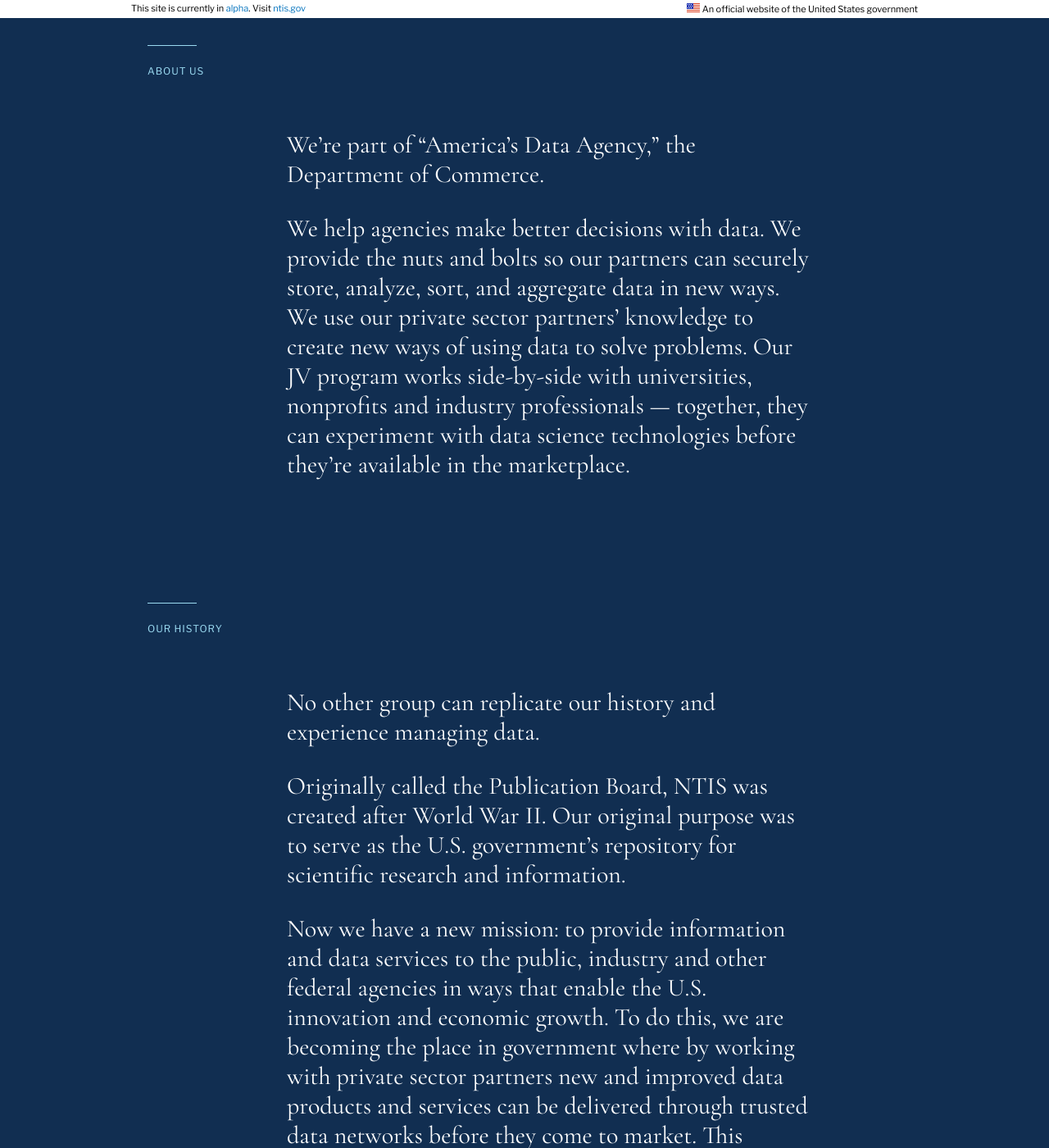
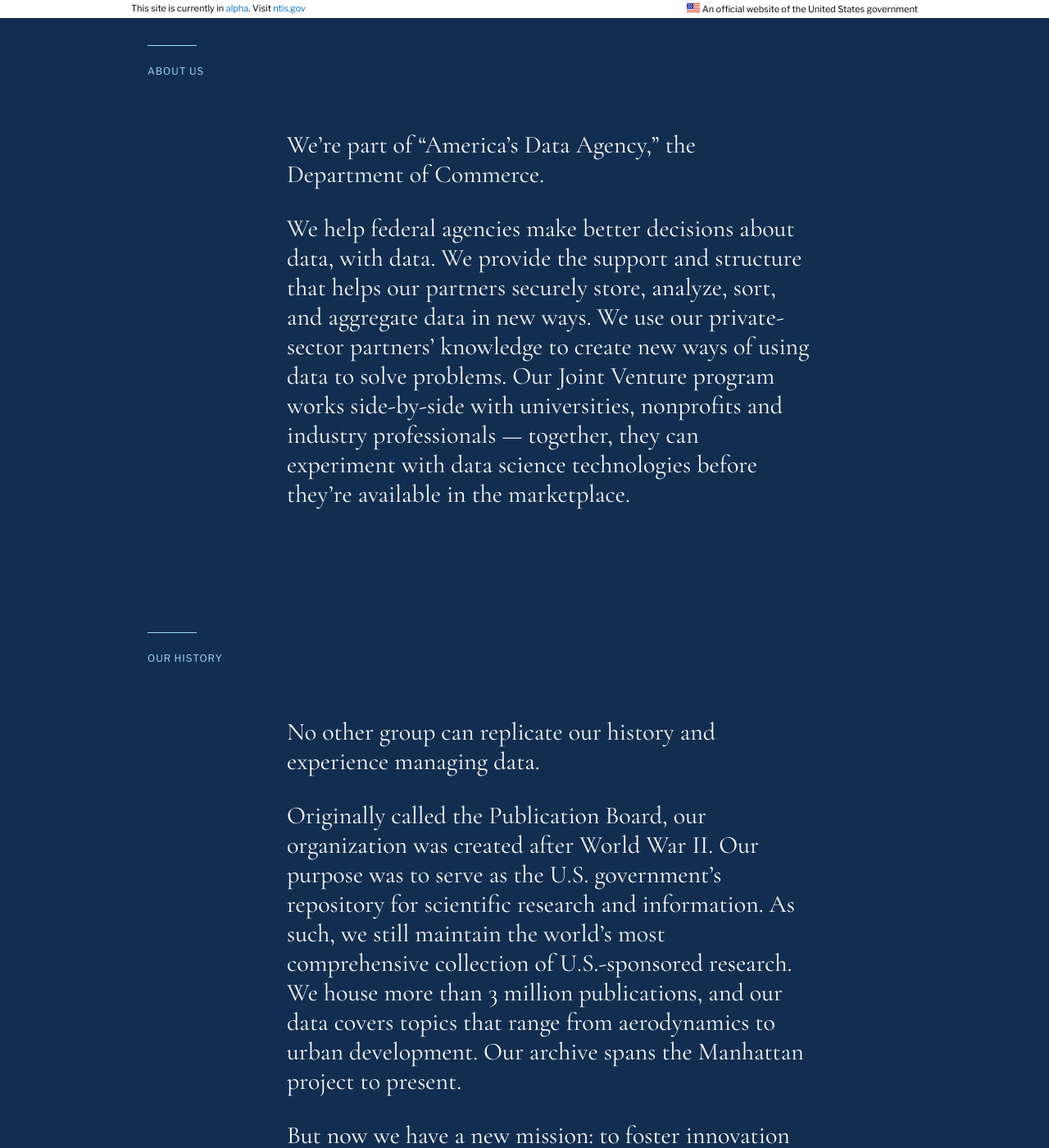
Before and after one commit to 18F/ntis-gov, a Jekyll site: the page built from about_us/index.md, in a window 1280 px wide and 1400 px high, scrolled down 605 px. Shown: the whole window at 82% size. Built offline with Jekyll 4.4.1, drawn with Linux system fonts in a browser that asks for light colours; some of the changed text lies outside the part shown.

Commit message:
Update index.md

```diff
--- a/about_us/index.md
+++ b/about_us/index.md
@@ -8,17 +8,17 @@
 
 We're part of &ldquo;America’s Data Agency,&rdquo; the Department of Commerce.
 
-We help agencies make better decisions with data.  We provide the nuts and bolts so our partners can securely store, analyze, sort, and aggregate data in new ways. We use our private sector partners' knowledge to create new ways of using data to solve problems.  Our JV program works side-by-side with universities, nonprofits and industry professionals &mdash; together, they can experiment with data science technologies before they’re available in the marketplace.
+We help federal agencies make better decisions about data, with data.  We provide the support and structure that helps our partners securely store, analyze, sort, and aggregate data in new ways. We use our private-sector partners' knowledge to create new ways of using data to solve problems.  Our Joint Venture program works side-by-side with universities, nonprofits and industry professionals &mdash; together, they can experiment with data science technologies before they’re available in the marketplace.
 
 ### Our history
 
 No other group can replicate our history and experience managing data.
 
-Originally called the Publication Board, NTIS was created after World War II. Our original purpose was to serve as the U.S. government's repository for scientific research and information.
+Originally called the Publication Board, our organization was created after World War II. Our purpose was to serve as the U.S. government's repository for scientific research and information. As such, we still maintain the world’s most comprehensive collection of U.S.-sponsored research. We house more than 3 million publications, and our data covers topics that range from aerodynamics to urban development. Our archive spans the Manhattan project to present.
 
-Now we have a new mission: to provide information and data services to the public, industry and other federal agencies in ways that enable the U.S. innovation and economic growth.  To do this, we are becoming the place in government where by working with private sector partners new and improved data products and services can be delivered through trusted data networks before they come to market.  This creates a faster pipeline for new platforms for analyzing data, using data for new products and services, and delivery of better data services to businesses, communities and citizens.
+But now we have a new mission: to foster innovation and economic growth by providing information and data services to the public, the private industry, and other federal agencies.
 
-Today, we maintain the world’s most comprehensive collection of U.S.-sponsored research. We house more than 3 million publications, and our data covers topics that range from aerodynamics to urban development. Our archive spans the Manhattan project to present.
+Today, we're building new products and services with private-sector partners. We're making those products and services available to federal agencies before they come to market. We're creating a faster pipeline and — as a result — benefitting agencies, businesses, communities, and the public.
 
 ### Our team
 
```
